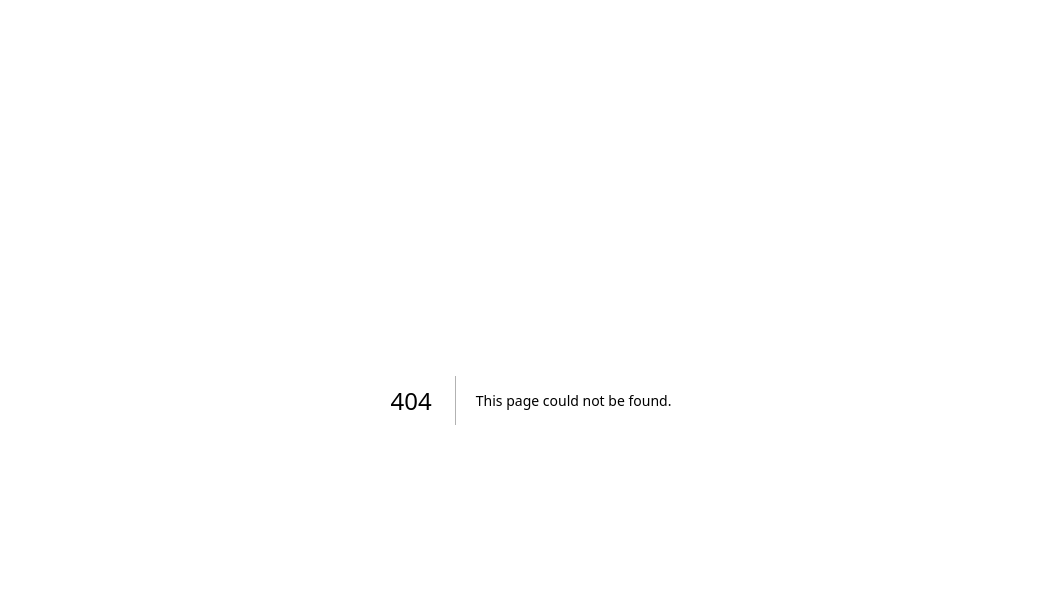
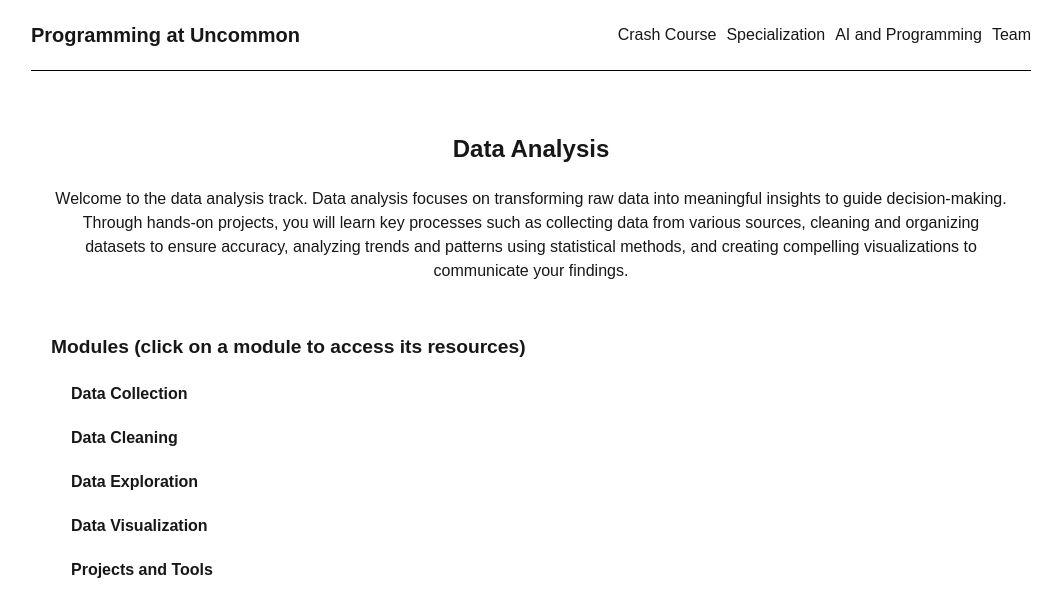
Before and after one commit to samzana/programming-curriculum-site, a Next.js app: page /specialization/dataanalysis in a window 1280 px wide. Before the commit this address had no page. Shown: the top 616 px of the page, without its empty margins (109-1170 px from the left). Built offline with nearby package versions, Linux system fonts and the light colour scheme.

Commit message:
add data analysis modules

```diff
--- /dev/null
+++ b/app/specialization/dataanalysis/data.tsx
@@ -0,0 +1,108 @@
+const dataCollectionResources = [
+    {
+        description: "macMost's understanding csv files",
+        url: "https://www.youtube.com/watch?v=UofTplCVkYI"
+    },
+    {
+        description: "Flatfile's CSV Files Comprehensive Guide",
+        url: "https://flatfile.com/blog/what-is-a-csv-file-guide-to-uses-and-benefits/"
+    },
+    {
+        description: "POSTMAN's API Beginner's Guide?",
+        url: "https://www.postman.com/what-is-an-api/"
+    },
+    {
+        description: "Parsehub's Web Scraping Introductory Guide",
+        url: "https://www.parsehub.com/blog/what-is-web-scraping/"
+    },
+    {
+        description: "freeCodeCamp's Web Scraping with Python - Beautiful Soup Crash Course",
+        url: "https://www.youtube.com/watch?v=XVv6mJpFOb0"
+    },
+    {
+        description: "Luke Barousse's SQL for Data Analytics",
+        url: "https://www.youtube.com/watch?v=7mz73uXD9DA"
+    }
+]
+
+const dataCleaningResources = [
+    {
+        description: "Pandas Documentation",
+        url: "https://pandas.pydata.org/docs/user_guide/index.html#user-guide"
+    },
+    {
+        description: "Data Cleaning in Pandas",
+        url: "https://www.youtube.com/watch?v=bDhvCp3_lYw"
+    }
+]
+
+const dataExplorationResources = [
+    {
+        description: "What are Descriptive Analytics?",
+        url: "https://www.youtube.com/watch?v=DlFqQy10aCs"
+    },
+    {
+        description: "freeCodeCamp's Data Analysis with Python Course",
+        url: "https://www.youtube.com/watch?v=r-uOLxNrNk8"
+    },
+    {
+        description: "w3School's NumPy Tutorial",
+        url: "https://www.w3schools.com/python/numpy/default.asp"
+    }
+]
+
+const dataVisualizationResources = [
+    {
+        description: "w3School's Matplotlib Tutorial",
+        url: "https://www.w3schools.com/python/matplotlib_intro.asp"
+    },
+    {
+        description: 'Derek Banas Matplotlib Tutorial',
+        url: "https://www.youtube.com/watch?v=wB9C0Mz9gSo"
+    },
+    {
+        description: "Seaborn Documentation",
+        url: "https://seaborn.pydata.org/"
+    },
+    {
+        description: 'Derek Banas Seaborn Tutorial',
+        url: "https://www.youtube.com/watch?v=wB9C0Mz9gSo"
+    },
+    {
+        description: "Simplilearn's What is Tableau",
+        url: "https://www.youtube.com/watch?v=NLCzpPRCc7U"
+    },
+    {
+        description: "freeCodeCamp's Tableau Crash Course Tutorial",
+        url: "https://www.youtube.com/watch?v=TPMlZxRRaBQ"
+    },
+    {
+        description: "Kevin Stratvert's PowerBI Tutorial",
+        url: "https://www.youtube.com/watch?v=NNSHu0rkew8"
+    },
+    {
+        description: "PowerBI Website",
+        url: "https://www.microsoft.com/en-us/power-platform/products/power-bi"
+    }
+]
+
+const projectsResources = [
+    {
+        description: "GeeksforGeeks Top 30 data Analytics Projects with SourceCode",
+        url: "https://www.geeksforgeeks.org/data-analyst-projects/"
+    },
+    {
+        description: "GeeksforGeeks Ultimate Guide to Jupyter Notebook",
+        url: "https://www.geeksforgeeks.org/how-to-use-jupyter-notebook-an-ultimate-guide/"
+    },
+    {
+        description: "GeeksforGeeks Guide to Google Colab",
+        url: "https://www.geeksforgeeks.org/how-to-use-google-colab/"
+    }
+]
+
+export { dataCollectionResources }
+export { dataCleaningResources }
+export { dataExplorationResources }
+export { dataVisualizationResources }
+export { projectsResources }
--- /dev/null
+++ b/app/specialization/dataanalysis/page.tsx
@@ -0,0 +1,45 @@
+import Accordion from "@/app/components/Accordion"
+import Navbar from "@/app/components/Navbar"
+import { dataCleaningResources, dataCollectionResources, dataExplorationResources, dataVisualizationResources, projectsResources } from "./data"
+
+const DataAnalysis = () => {
+    return (
+        <>
+            <Navbar />
+            <main style={{ maxWidth: '1000px', margin: '20px auto', padding: '20px', fontFamily: 'Arial, sans-serif', textAlign: 'center' }}>
+                <h1 style={{ fontSize: '1.5rem', fontWeight: 'bold', margin: '20px 0' }}>Data Analysis</h1>
+                <p style={{ fontSize: '1rem', lineHeight: '1.5', margin: '10px 0' }}>
+                    Welcome to the data analysis track. Data analysis focuses on transforming raw data into meaningful insights to
+                    guide decision-making. Through hands-on projects, you will learn key processes such as collecting data from various
+                    sources, cleaning and organizing datasets to ensure accuracy, analyzing trends and patterns using statistical methods,
+                    and creating compelling visualizations to communicate your findings.
+                </p>
+                <section style={{ margin: '50px 0', textAlign: 'left' }}>
+                    <h2 style={{ fontSize: '1.2rem', fontWeight: 'bold' }}>Modules (click on a module to access its resources)</h2>
+                    <Accordion
+                        heading="Data Collection"
+                        content= { dataCollectionResources}
+                    />
+                    <Accordion
+                        heading="Data Cleaning"
+                        content= { dataCleaningResources}
+                    />
+                    <Accordion
+                        heading="Data Exploration"
+                        content= { dataExplorationResources }
+                    />
+                    <Accordion
+                        heading="Data Visualization"
+                        content= { dataVisualizationResources}
+                    />
+                    <Accordion
+                        heading="Projects and Tools"
+                        content= { projectsResources }
+                    />
+                </section>
+            </main>
+        </>
+    )
+}
+
+export default DataAnalysis;
--- a/app/specialization/page.tsx
+++ b/app/specialization/page.tsx
@@ -22,9 +22,7 @@ const Specialization = () => {
                             <Link href="/specialization/mobileapplicationsdevelopment">Mobile Application Development</Link>
                         </li>
                         <li>
-                            <a href={''} target="_blank" rel="noopener noreferrer">
-                                Data Science and ML
-                            </a>
+                            <Link href="/specialization/dataanalysis">Data Analysis</Link>
                         </li>
                         <li>
                             <a href={''} target="_blank" rel="noopener noreferrer">
```
